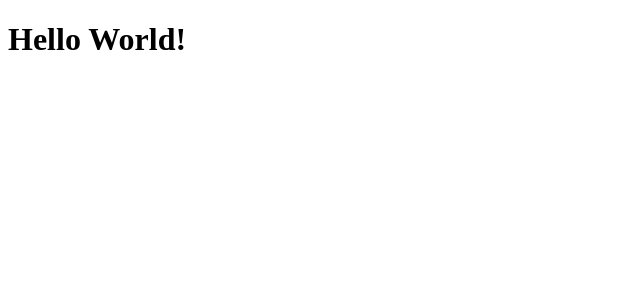
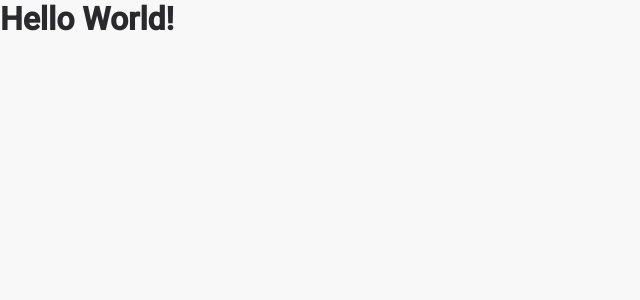
Before and after one commit to morricedev/nlw-together, a React (Create React App) app: page / in a window 1280 px wide. Shown: the top 300 px of the page, without its empty margins (0-640 px from the left). Built offline with nearby package versions, Linux system fonts and the light colour scheme.

Commit message:
Added global style

```diff
--- a/src/index.tsx
+++ b/src/index.tsx
@@ -3,6 +3,8 @@ import ReactDOM from 'react-dom';
 import App from './App';
 
 import './services/firebase'
+
+import './styles/global.scss'
 
 ReactDOM.render(
   <React.StrictMode>
--- /dev/null
+++ b/src/styles/global.scss
@@ -0,0 +1,17 @@
+* {
+  margin: 0;
+  padding: 0;
+  box-sizing: border-box;
+}
+
+body {
+  background: #f8f8f8;
+  color: #29292e;
+}
+
+body,
+input,
+button,
+textarea {
+  font: 400 16px "Roboto", sans-serif;
+}
```
